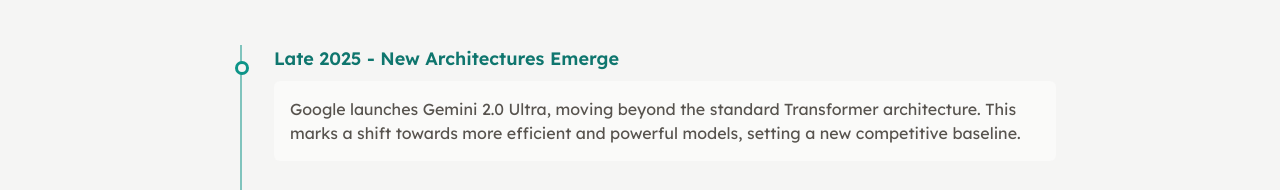
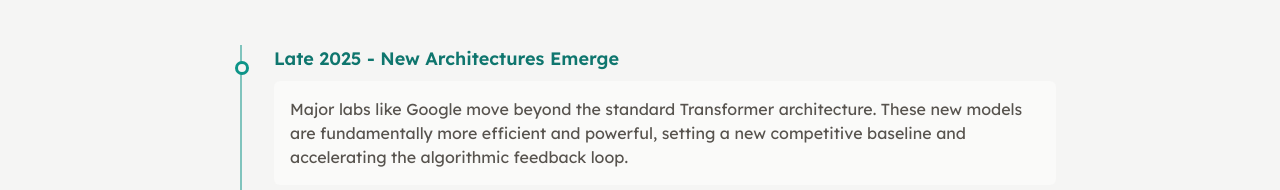
Before and after one commit to TarunKrishhnaswamy/do_ai_dream, a plain HTML site: page index.html in a window 1280 px wide. Shown: the part 755-945 px from the top of the page. Drawn offline with nearby package versions, Linux system fonts and the light colour scheme.

Commit message:
Update index.html

```diff
--- a/index.html
+++ b/index.html
@@ -166,7 +166,7 @@
             </div>
         </section>
 
-        <!-- NEW: Resources Section -->
+        <!-- Resources Section -->
         <section id="resources" class="py-16 sm:py-24 bg-stone-50">
             <div class="max-w-4xl mx-auto px-4 sm:px-6 lg:px-8">
                 <div class="text-center mb-12">
@@ -218,15 +218,27 @@
 
         // --- DATA OBJECTS ---
 
+        // UPDATED: Timeline data with more detailed content
         const timelineData = [
-            { year: 'Late 2025', title: 'New Architectures Emerge', content: 'Google launches Gemini 2.0 Ultra, moving beyond the standard Transformer architecture. This marks a shift towards more efficient and powerful models, setting a new competitive baseline.' },
-            { year: 'Mid 2026', title: 'OpenAI Responds', content: 'OpenAI releases "Arrakis," its GPT-5 series model. It shows significant improvement in long-context reasoning and agency, capable of complex, multi-step tasks that previously required human intervention.' },
-            { year: '2027', title: 'The Year of Scientific Breakthroughs', content: 'AI models from multiple labs (Anthropic, Meta, Google) begin to contribute novel hypotheses and discoveries in fields like medicine, material science, and physics, accelerating research cycles dramatically.' },
-            { year: '2028', title: 'Economic Disruption and AI Labor', content: 'AI agents become proficient enough to automate a significant percentage of digital tasks, leading to widespread economic debate and the beginning of noticeable shifts in the job market. The concept of "AI colleagues" becomes common in many industries.' },
-            { year: 'Late 2029', title: 'The Ignition', content: 'A model, likely within a state-backed or highly secretive project, demonstrates recursively self-improving capabilities. It begins to enhance its own architecture and algorithms at a rate surpassing human teams. This is considered the "ignition point" of AGI.' }
+            { year: 'Late 2025', title: 'New Architectures Emerge', content: 'Major labs like Google move beyond the standard Transformer architecture. These new models are fundamentally more efficient and powerful, setting a new competitive baseline and accelerating the algorithmic feedback loop.' },
+            { year: 'Mid 2026', title: 'OpenAI Responds', content: 'OpenAI\'s GPT-5 series model, "Arrakis," demonstrates a significant leap in long-context reasoning and agentic behavior. It can reliably execute complex, multi-step tasks that previously required direct human intervention and oversight.' },
+            { year: '2027', title: 'The Year of Scientific Breakthroughs', content: 'Specialized AI models from Anthropic, Meta, and others begin to contribute novel, verifiable hypotheses and discoveries in fields like medicine, material science, and physics, dramatically shortening research and development cycles.' },
+            { year: '2028', title: 'Economic Disruption and AI Labor', content: 'AI agents and robotic systems become proficient and cheap enough to automate a significant percentage of digital and physical tasks, sparking widespread economic debate on job displacement and leading to the common integration of "AI colleagues" in many industries.' },
+            { year: 'Late 2029', title: 'The Ignition', content: 'A model, likely within a state-backed or highly secretive private project, demonstrates recursively self-improving capabilities. It begins to enhance its own architecture and algorithms at a rate that exponentially surpasses human teams. This is considered the "ignition point" of an intelligence explosion.' }
         ];
 
+        // UPDATED: Preparation data with a new "Strategic Frameworks" category
         const preparationData = {
+            'Strategic Frameworks': {
+                icon: '🧭',
+                description: 'Understand the core philosophies for navigating the future. The most robust approach combines defensive resilience with adaptive offense.',
+                points: [
+                    { text: '<strong>Todd\'s Defensive Resilience:</strong> Build a foundational bedrock of personal and financial security (savings, networks, skills) to withstand high volatility and a range of potential negative outcomes.', id: 'framework1' },
+                    { text: '<strong>Hoffman\'s Adaptive Offense:</strong> View AI as a historical transformation, not a cataclysm. Actively experiment and leverage new tools to create value, turning change into an opportunity.', id: 'framework2' },
+                    { text: '<strong>The Synthesis:</strong> True anti-fragility comes from integrating both strategies. Use a resilient foundation to safely experiment and adapt to the new "rules of the game" set by AI.', id: 'framework3' },
+                    { text: '<strong>Assess Your Proximity to AI:</strong> Strategically evaluate if your career is "close to AI" (can be amplified) or "far from AI" (naturally resistant to automation) to guide your skill development.', id: 'framework4' }
+                ]
+            },
             'Adaptive Mindset': {
                 icon: '🧠',
                 description: 'Cultivate a flexible mental framework by viewing AI through a historical lens, not as an unprecedented threat but as a new standard to be mastered.',
@@ -241,10 +253,10 @@
                 icon: '💼',
                 description: 'Job roles will transform, not just disappear. The key is to adapt your skills to complement AI, not compete with it.',
                 points: [
-                    { text: '<strong>Assess Your Role\'s Proximity to AI:</strong> Determine if your work is "close to AI" (can be amplified) or "far from AI" (resistant to automation) and strategize accordingly.', id: 'career1' },
                     { text: '<strong>Cultivate Uniquely Human Skills:</strong> Double down on creativity, critical thinking, emotional intelligence, and complex problem-solving—areas AI cannot easily replicate.', id: 'career2' },
                     { text: '<strong>Practice "Information Hygiene":</strong> Develop rigorous skills to discern credible information from AI-generated misinformation to ensure sound decision-making.', id: 'career3' },
-                    { text: '<strong>Become an AI Collaborator:</strong> Learn to master the new literacy of "prompt engineering" to effectively direct and refine AI outputs, becoming the essential human-in-the-loop.', id: 'career4' }
+                    { text: '<strong>Become an AI Collaborator:</strong> Learn to master the new literacy of "prompt engineering" to effectively direct and refine AI outputs, becoming the essential human-in-the-loop.', id: 'career4' },
+                    { text: '<strong>Learn Systems Thinking:</strong> Understand how different parts of a complex system (like society or an economy) interact and influence each other to better anticipate second- and third-order effects of AI.', id: 'career5' }
                 ]
             },
             'Financial Strategy': {
@@ -300,7 +312,6 @@
             }
         }
 
-        // --- NEW: Checklist related functions ---
         let checklistState = {};
 
         function loadChecklistState() {
@@ -335,7 +346,7 @@
             tabsContainer.innerHTML = '';
             contentContainer.innerHTML = '';
 
-            loadChecklistState(); // Load saved state
+            loadChecklistState();
 
             Object.keys(preparationData).forEach((key, index) => {
                 const data = preparationData[key];
@@ -365,7 +376,6 @@
 
             const data = preparationData[key];
 
-            // NEW: Updated to render an interactive checklist instead of a static list
             const checklistItemsHTML = data.points.map(point => {
                 const isChecked = checklistState[point.id] ? 'checked' : '';
                 return `
@@ -389,7 +399,6 @@
                 </div>
             `;
 
-            // Add event listeners to the new checkboxes
             data.points.forEach(point => {
                 const checkbox = document.getElementById(point.id);
                 if(checkbox) {
```
